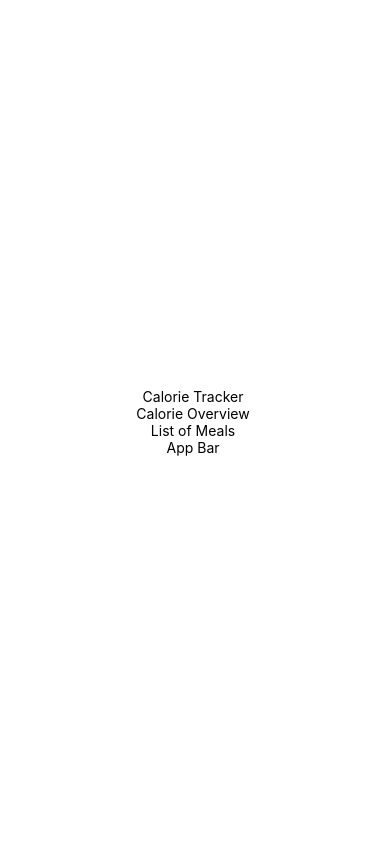
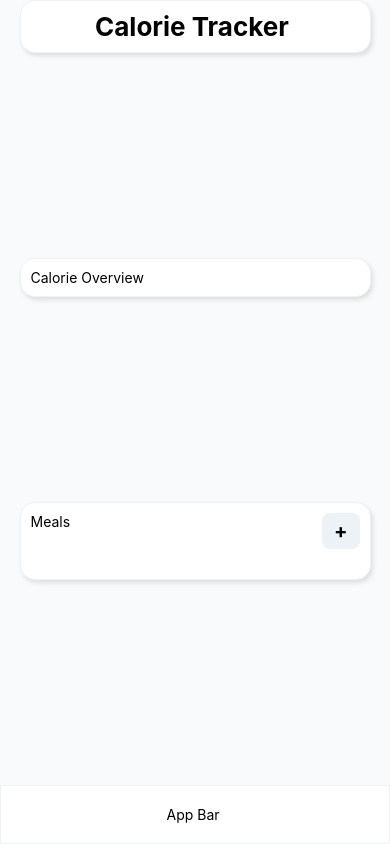
Before and after one commit to Silvia-Gelusheva/cal_tracker_react_native, a React Native app: screen / in a window 390 px wide. Built offline with nearby package versions, Linux system fonts and the light colour scheme.

Commit message:
add meal modal and general styles
add meal modal and general styles

```diff
--- a/App.js
+++ b/App.js
@@ -1,36 +1,44 @@
-import { StyleSheet, Text, View } from 'react-native';
+import { SafeAreaProvider, SafeAreaView } from 'react-native-safe-area-context';
+import { Text, View } from 'react-native';
 
+import AddMeal from './components/adMeal/AddMeal';
+import MealSection from './components/MealSection';
 import { StatusBar } from 'expo-status-bar';
+import { styles } from './styles';
+import { useState } from 'react';
 
 export default function App() {
+  const [showAddMeal, setShowAddMeal] = useState(false)
+
+  const addMealPressHandler = () => {
+    setShowAddMeal(true);
+  };
   return (
-    <View style={styles.container}>
-      <View>
+
+    <SafeAreaProvider>
+      <StatusBar style="auto" />
+      <SafeAreaView style={styles.container}>
         {/* Header */}
-        <Text>Calorie Tracker </Text>
-      </View>
-      <View>
+        <View style={[styles.section, styles.header]}>
+          <Text style={styles.heading}>Calorie Tracker </Text>
+        </View>
+
         {/* Overview */}
-        <Text>Calorie Overview </Text>
-      </View>
-      <View>
+        <View style={[styles.section, styles.header]}>
+          <Text>Calorie Overview </Text>
+        </View>
+
         {/* MealSection */}
-        <Text>List of Meals </Text>
-      </View>
-      <View>
+        <MealSection onAddMeal={addMealPressHandler} />
+        {/* {showAddMeal && <AddMeal onClose={() => setShowAddMeal(false)} />} */}
+        <AddMeal visible={showAddMeal} onClose={() => setShowAddMeal(false)} />
+
         {/* AppBar */}
-        <Text>App Bar </Text>
-      </View>
-      <StatusBar style="auto" />
-    </View>
+        <View style={[styles.endSection, styles.header]}>
+          <Text >App Bar </Text>
+        </View>
+        <StatusBar style="auto" />
+      </SafeAreaView>
+    </SafeAreaProvider>
   );
 }
-
-const styles = StyleSheet.create({
-  container: {
-    flex: 1,
-    backgroundColor: '#fff',
-    alignItems: 'center',
-    justifyContent: 'center',
-  },
-});
--- /dev/null
+++ b/components/MealSection.js
@@ -0,0 +1,20 @@
+import { Text, TouchableOpacity, View } from 'react-native';
+
+import { styles } from '../styles';
+
+export default function MealSection({ onAddMeal }) {
+    return (
+        <View style={[styles.section]}>
+            <View style={{ flexDirection: 'row', justifyContent: 'space-between', marginBottom: 20 }}>
+                <Text >Meals </Text>
+                <TouchableOpacity
+                    onPress={onAddMeal}
+                    activeOpacity={0.7}
+                    style={styles.addButton}
+                >
+                    <Text style={styles.addText}>+</Text>
+                </TouchableOpacity>
+            </View>
+        </View>
+    )
+}
--- /dev/null
+++ b/components/adMeal/AddMeal.js
@@ -0,0 +1,10 @@
+import { Modal, Text } from 'react-native'
+
+export default function AddMeal({ visible, onClose }) {
+
+    return (
+        <Modal visible={visible} onRequestClose={onClose}>
+            <Text>Modal</Text>
+        </Modal>
+    )
+}
--- a/package.json
+++ b/package.json
@@ -12,7 +12,8 @@
     "expo": "~54.0.31",
     "expo-status-bar": "~3.0.9",
     "react": "19.1.0",
-    "react-native": "0.81.5"
+    "react-native": "0.81.5",
+    "react-native-safe-area-context": "~5.6.0"
   },
   "private": true
 }
--- /dev/null
+++ b/styles.js
@@ -0,0 +1,56 @@
+import { StyleSheet } from 'react-native';
+export const colors = {
+    white: '#fff',
+    background: '#F9FAFB',
+};
+
+export const styles = StyleSheet.create({
+    container: {
+        flex: 1,
+        backgroundColor: colors.background,
+        alignItems: 'center',
+        justifyContent: 'space-between',
+    },
+    endSection: {
+        width: '100%',
+        backgroundColor: colors.white,
+        borderWidth: 1,
+        borderColor: '#edf2f7',
+        flexDirection: 'row',
+        justifyContent: 'space-evenly',
+        paddingVertical: 20,
+    },
+    section: {
+        boxShadow: [{ offsetX: 2, offsetY: 3, blurRadius: 4, color: 'rgba(200, 200, 200, 0.53)' }],
+        backgroundColor: colors.white,
+        borderWidth: 1,
+        borderColor: '#edf2f7',
+        borderRadius: 15,
+        width: '90%',
+        padding: 10,
+    },
+    header: {
+
+    },
+    mealSection: {
+        flexDirection: 'row',
+        justifyContent: 'space-between',
+
+    },
+    heading: {
+        textAlign: 'center',
+        fontSize: 26,
+        fontWeight: 'bold'
+    },
+    addButton: {
+        paddingHorizontal: 12,
+        paddingVertical: 6,
+        backgroundColor: '#edf2f7',
+        borderRadius: 8,
+    },
+    addText: {
+        fontSize: 20,
+        fontWeight: 'bold',
+    },
+
+});
```
Also changed, not shown: 1 other file (tests, documents, lock files or other folders).
